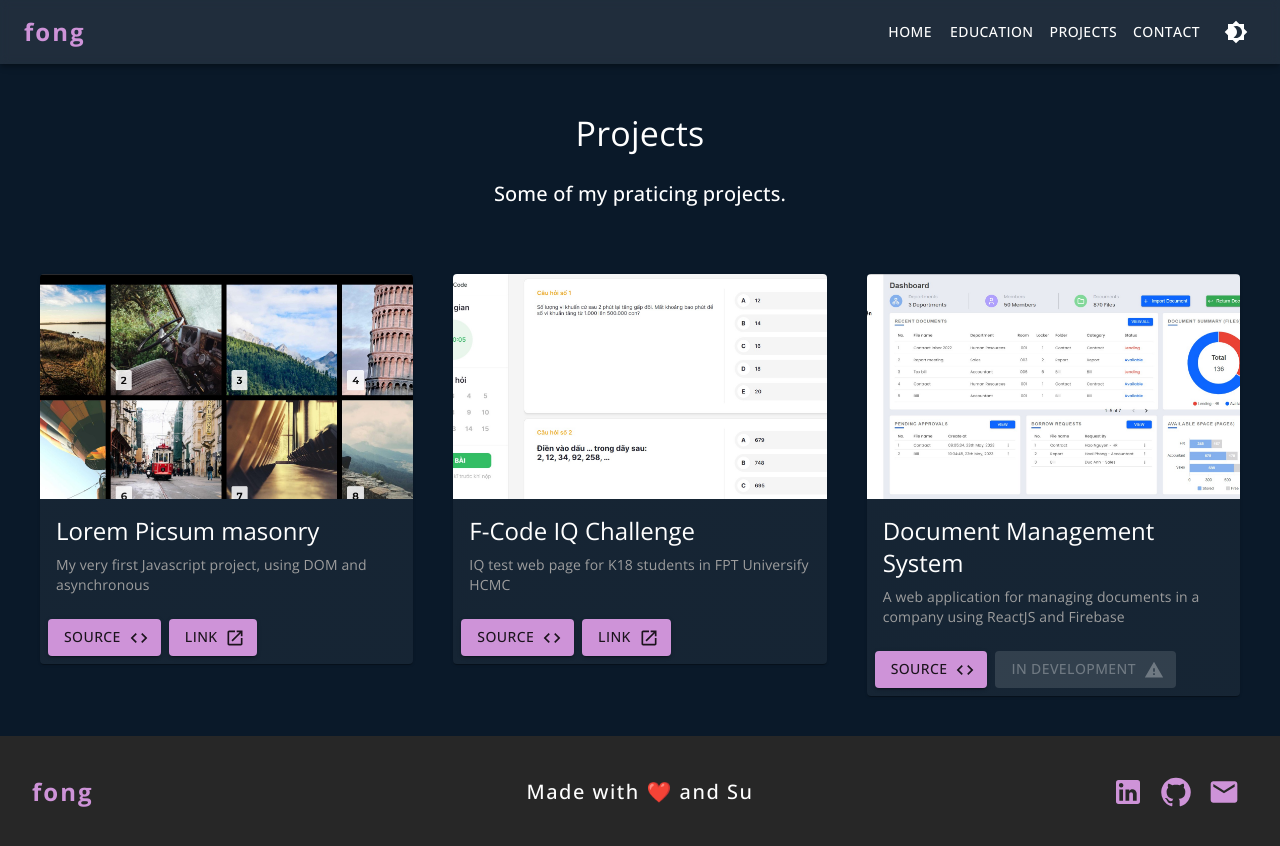
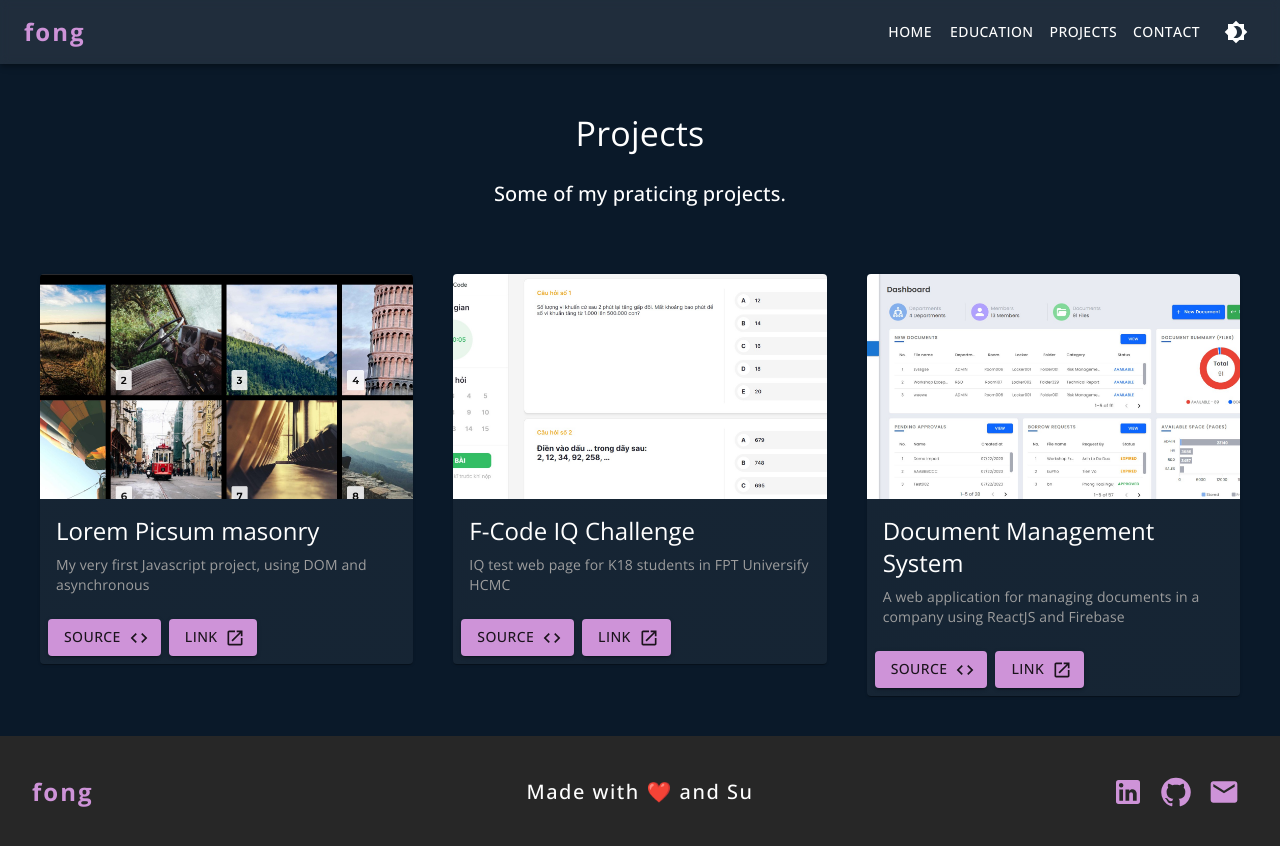
Before and after one commit to hideonbush106/portfolio, a React (Vite) app: page /projects in a window 1280 px wide. Shown: the top 846 px of the page. Built offline with nearby package versions, Linux system fonts and the light colour scheme.

Commit message:
Update project 3

```diff
--- a/src/routes/Projects/Project.jsx
+++ b/src/routes/Projects/Project.jsx
@@ -47,8 +47,7 @@ const Project = () => {
               projectImg="assets/project3.jpg"
               title="Document Management System"
               description="A web application for managing documents in a company using ReactJS and Firebase"
-              development={true}
-              webLink="https://iqchallenge.vercel.app/"
+              webLink="https://www.fptuhcm-capstone.tech/"
               sourceLink="https://github.com/hideonbush106/DocManagementSystem"
             />
           </Grid>
```
Also changed, not shown: public/assets/project3.jpg.
